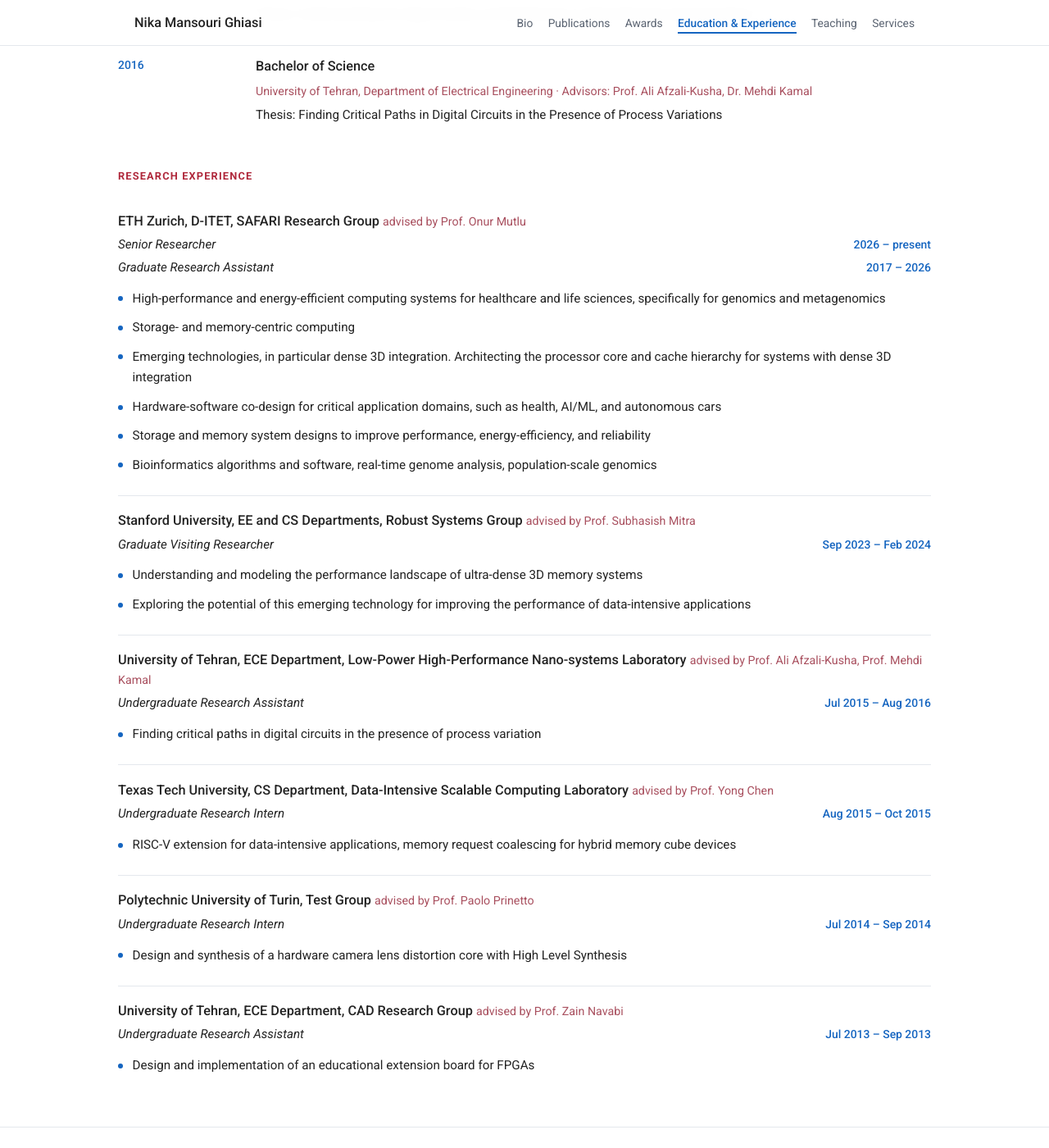
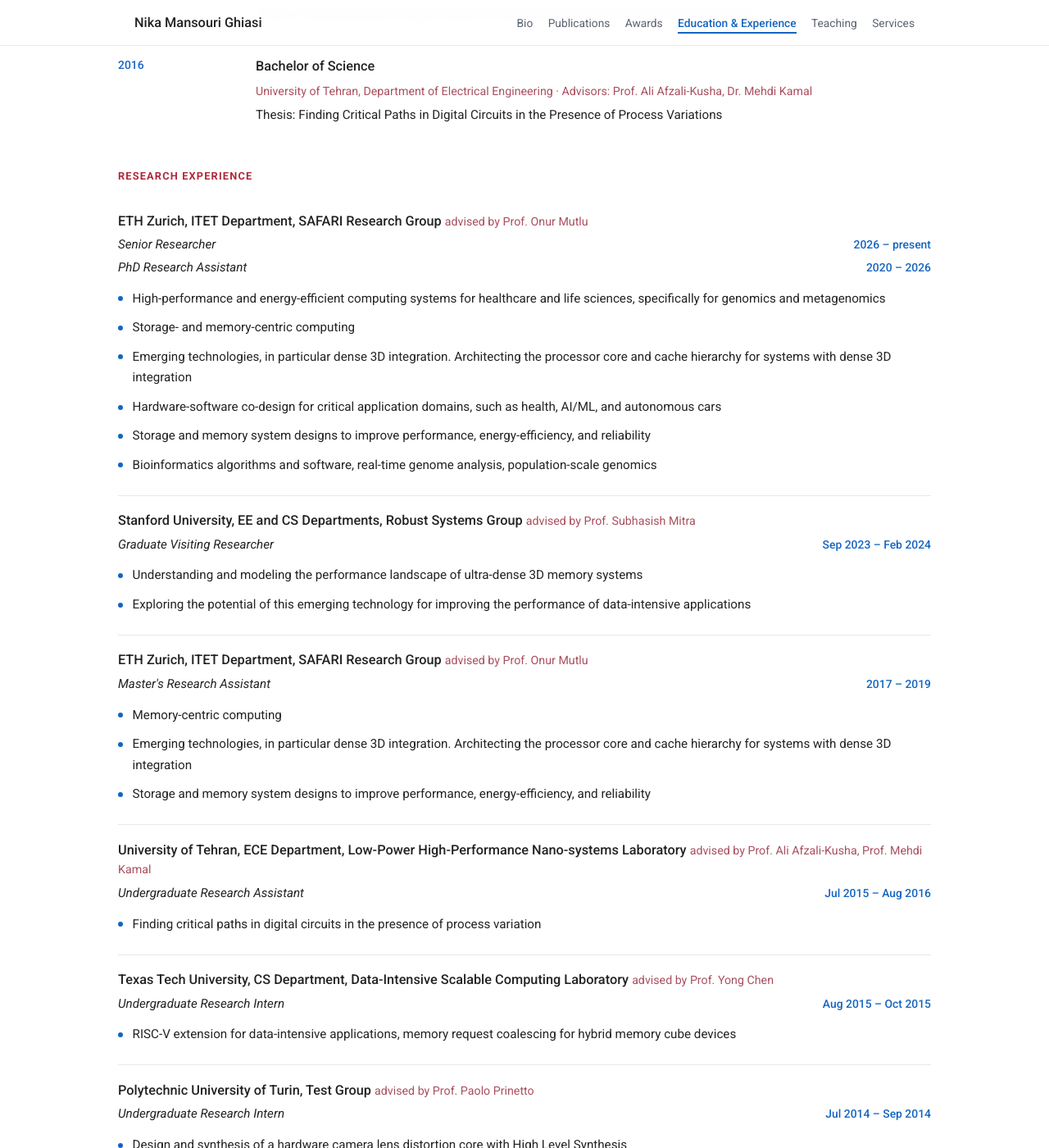
Before and after one commit to nikamgh/nikamgh.github.io, a Jekyll site: the page built from education.html, in a window 1280 px wide and 1400 px high, scrolled down 395 px. Shown: the whole window at 82% size. Built offline with Jekyll 4.4.1, drawn with Linux system fonts in a browser that asks for light colours.

Commit message:
adjust experiences

```diff
--- a/education.html
+++ b/education.html
@@ -41,22 +41,17 @@
     <h2 class="sub">Research Experience</h2>
     <ol class="roles">
       <li class="role">
-        <p class="role__org">ETH Zurich, D-ITET, SAFARI Research Group
+        <p class="role__org">ETH Zurich, ITET Department, SAFARI Research Group
           <span class="role__adv">advised by Prof. Onur Mutlu</span></p>
         <p class="role__title">Senior Researcher <span class="role__when">2026 &ndash; present</span></p>
-        <p class="role__title">Graduate Research Assistant <span class="role__when">2017 &ndash; 2026</span></p>
+        <p class="role__title">PhD Research Assistant <span class="role__when">2020 &ndash; 2026</span></p>
         <ul class="ticks">
-          <li>High-performance and energy-efficient computing systems for healthcare and life
-            sciences, specifically for genomics and metagenomics</li>
+          <li>High-performance and energy-efficient computing systems for healthcare and life sciences, specifically for genomics and metagenomics</li>
           <li>Storage- and memory-centric computing</li>
-          <li>Emerging technologies, in particular dense 3D integration. Architecting the processor
-            core and cache hierarchy for systems with dense 3D integration</li>
-          <li>Hardware-software co-design for critical application domains, such as health, AI/ML,
-            and autonomous cars</li>
-          <li>Storage and memory system designs to improve performance, energy-efficiency, and
-            reliability</li>
-          <li>Bioinformatics algorithms and software, real-time genome analysis, population-scale
-            genomics</li>
+          <li>Emerging technologies, in particular dense 3D integration. Architecting the processor core and cache hierarchy for systems with dense 3D integration</li>
+          <li>Hardware-software co-design for critical application domains, such as health, AI/ML, and autonomous cars</li>
+          <li>Storage and memory system designs to improve performance, energy-efficiency, and reliability</li>
+          <li>Bioinformatics algorithms and software, real-time genome analysis, population-scale genomics</li>
         </ul>
       </li>
 
@@ -66,8 +61,18 @@
         <p class="role__title">Graduate Visiting Researcher <span class="role__when">Sep 2023 &ndash; Feb 2024</span></p>
         <ul class="ticks">
           <li>Understanding and modeling the performance landscape of ultra-dense 3D memory systems</li>
-          <li>Exploring the potential of this emerging technology for improving the performance of
-            data-intensive applications</li>
+          <li>Exploring the potential of this emerging technology for improving the performance of data-intensive applications</li>
+        </ul>
+      </li>
+
+      <li class="role">
+        <p class="role__org">ETH Zurich, ITET Department, SAFARI Research Group
+          <span class="role__adv">advised by Prof. Onur Mutlu</span></p>
+        <p class="role__title">Master's Research Assistant <span class="role__when">2017 &ndash; 2019</span></p>
+        <ul class="ticks">
+          <li>Memory-centric computing</li>
+          <li>Emerging technologies, in particular dense 3D integration. Architecting the processor core and cache hierarchy for systems with dense 3D integration</li>
+          <li>Storage and memory system designs to improve performance, energy-efficiency, and reliability</li>
         </ul>
       </li>
 
@@ -85,8 +90,7 @@
           <span class="role__adv">advised by Prof. Yong Chen</span></p>
         <p class="role__title">Undergraduate Research Intern <span class="role__when">Aug 2015 &ndash; Oct 2015</span></p>
         <ul class="ticks">
-          <li>RISC-V extension for data-intensive applications, memory request coalescing for hybrid
-            memory cube devices</li>
+          <li>RISC-V extension for data-intensive applications, memory request coalescing for hybrid memory cube devices</li>
         </ul>
       </li>
 
```
